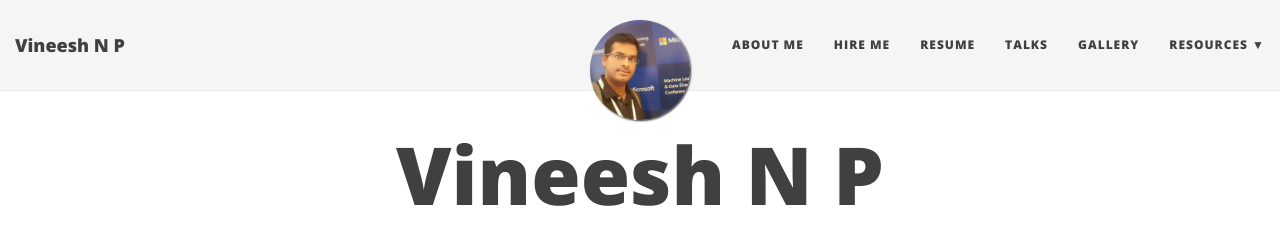
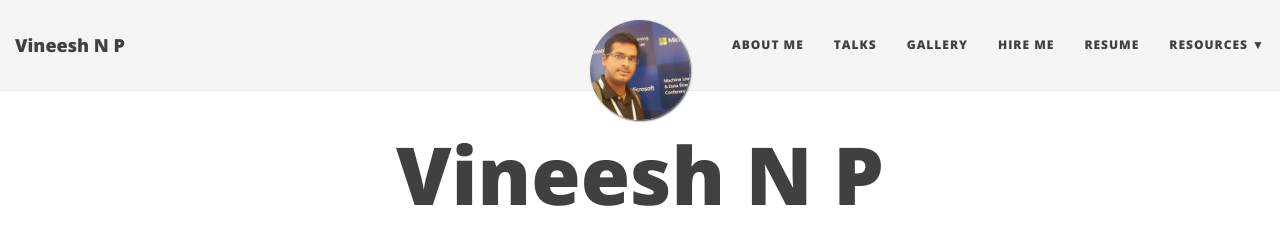
Before and after one commit to vineeshnp/vineeshnp.github.io, a Jekyll site: the page built from index.html, in a window 1280 px wide. Shown: the top 230 px of the page. Built offline with Jekyll 4.4.1, drawn with Linux system fonts in a browser that asks for light colours; nearby versions of some CDN libraries; the list of posts is cut into pages by our own code; some of the changed lines change nothing that is shown.

Commit message:
re arranged the nav bar links

```diff
--- a/_config.yml
+++ b/_config.yml
@@ -24,10 +24,10 @@ description: Personal blog of Vineesh Narikutty Pacha
 # List of links in the navigation bar
 navbar-links:
   About Me: "aboutme"
+  Talks : "talks"
+  Gallery : "gallery"
   Hire Me: "hireme"
   Resume: "resume"
-  Talks : "talks"
-  Gallery : "gallery"
   Resources:
     - Dot files: "https://github.com/vineeshnp/dotfiles"
     - Learn markdown: "http://www.markdowntutorial.com/"
```
